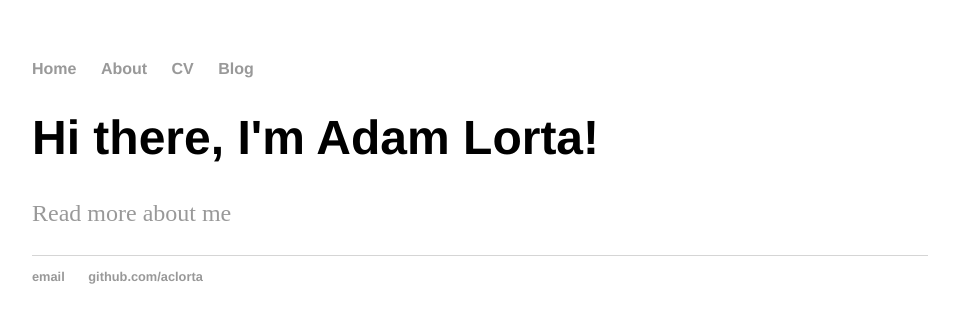
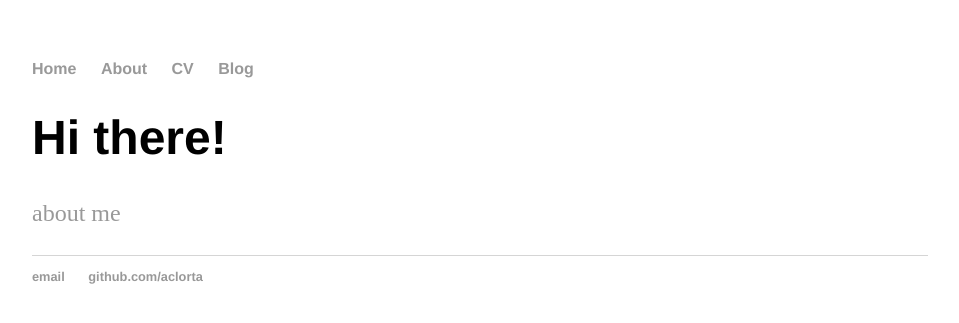
Before and after one commit to aclorta/aclorta.github.io, a Jekyll site: the page built from index.html, in a window 1280 px wide. Shown: the top 323 px of the page, without its empty margins (160-1119 px from the left). Built offline with Jekyll 4.4.1, drawn with Linux system fonts in a browser that asks for light colours.

Commit message:
changing up the landing page

```diff
--- a/index.html
+++ b/index.html
@@ -3,6 +3,6 @@ layout: default
 title: Adam Lorta
 ---
 <div class="blurb">
-    <h1>Hi there, I'm Adam Lorta!</h1>
-    <p><a href="/about">Read more about me</a></p>
+    <h1>Hi there!</h1>
+    <p><a href="/about">about me</a></p>
 </div><!-- /.blurb -->
```
